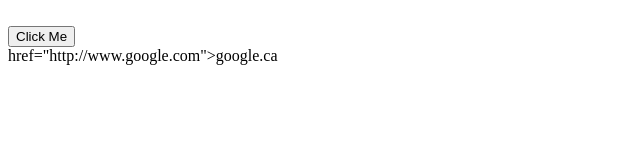
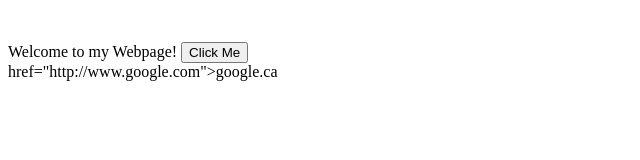
Before and after one commit to danabegg/myrepo, a plain HTML site: page HTML.html in a window 1280 px wide. Shown: the whole page, without its empty margins (0-640 px from the left). Drawn offline with Linux system fonts and the light colour scheme.

Commit message:
making my webpage

```diff
--- a/HTML.html
+++ b/HTML.html
@@ -1,6 +1,8 @@
 <html>
     <head>
         <title>Welcome to my Webpage!</title><br>
+        <p id="para">
+Welcome to my Webpage!
     <head>
     <script>type="text/javascript" src="script.js"></script>
     </head>
```
Also changed, not shown: 1 other file.
